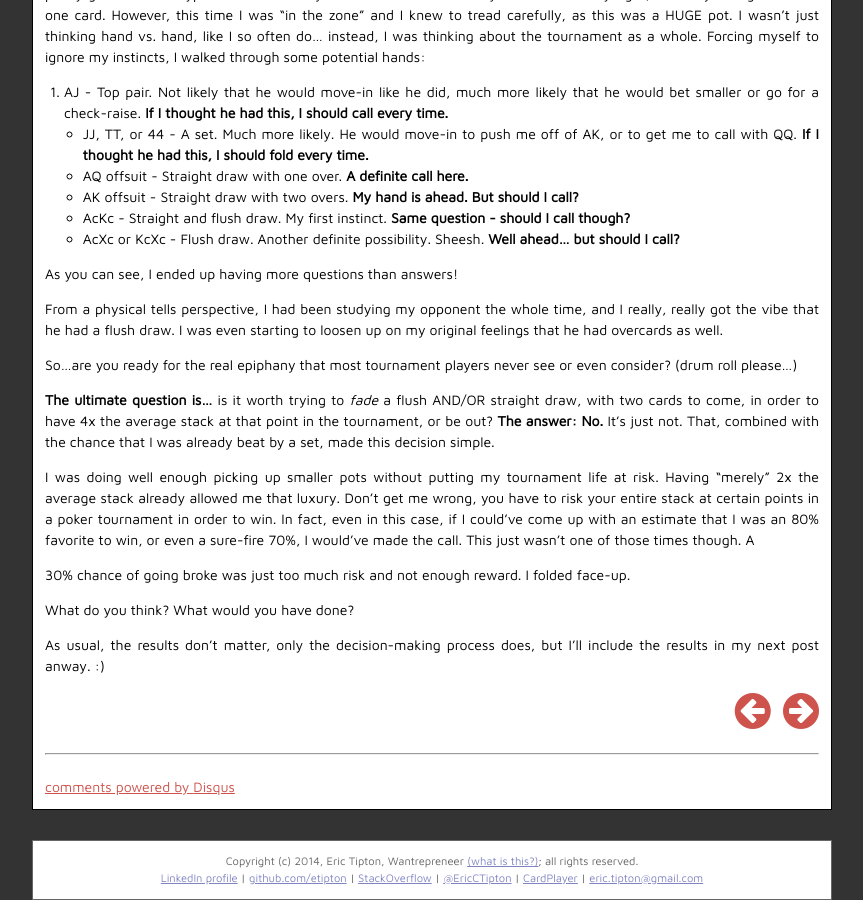
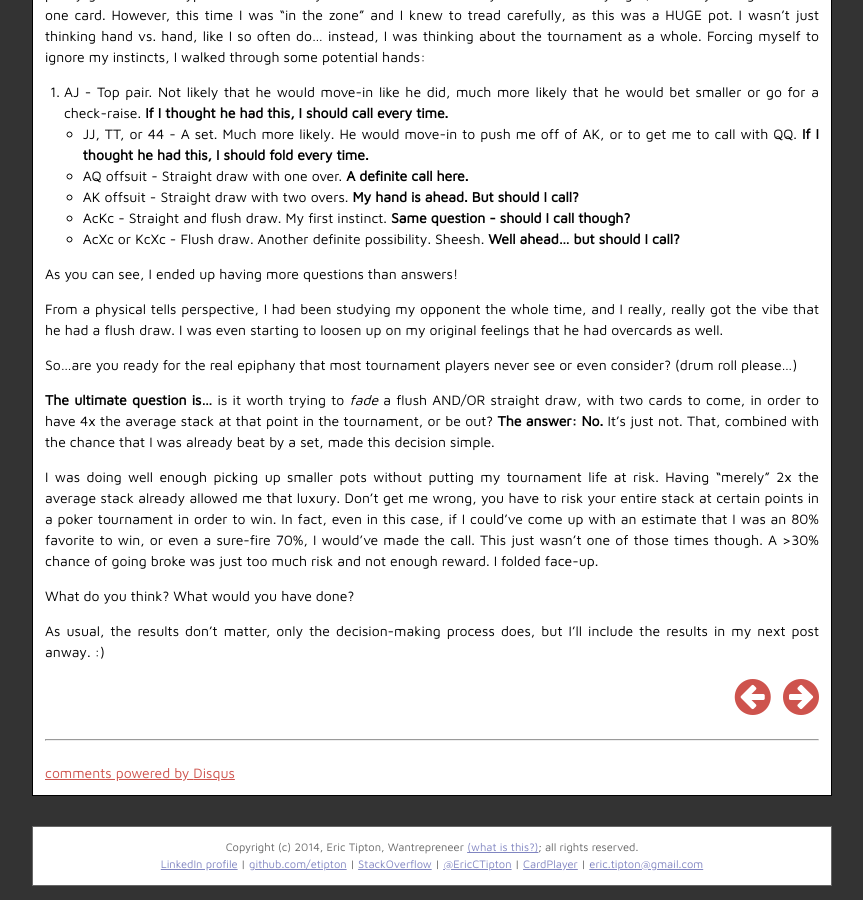
Before and after one commit to etipton/etipton.github.io, a Jekyll site: the page built from _posts/2014-06-28-crucial-laydown.markdown, in a window 1280 px wide and 900 px high, scrolled down 1639 px. Shown: the whole window, without its empty margins (208-1071 px from the left). Built offline with Jekyll 4.4.1, drawn with Linux system fonts in a browser that asks for light colours; nearby versions of some CDN libraries; Markdown is read by kramdown in place of the engine named in the settings; comment, search, counter and statistics services are not loaded; part of the change alters nothing that is shown.

Commit message:
use &gt; not >

```diff
--- a/_posts/2014-06-28-crucial-laydown.markdown
+++ b/_posts/2014-06-28-crucial-laydown.markdown
@@ -106,7 +106,7 @@ I was doing well enough picking up smaller pots without putting my tournament li
 average stack already allowed me that luxury. Don't get me wrong, you have to risk your entire stack at certain points
 in a poker tournament in order to win. In fact, even in this case, if I could've come up with an estimate that I was an
 80% favorite to win, or even a sure-fire 70%, I would've made the call. This just wasn't one of those times though. A
->30% chance of going broke was just too much risk and not enough reward. I folded face-up.
+&gt;30% chance of going broke was just too much risk and not enough reward. I folded face-up.
 
 What do you think? What would you have done?
 
```
